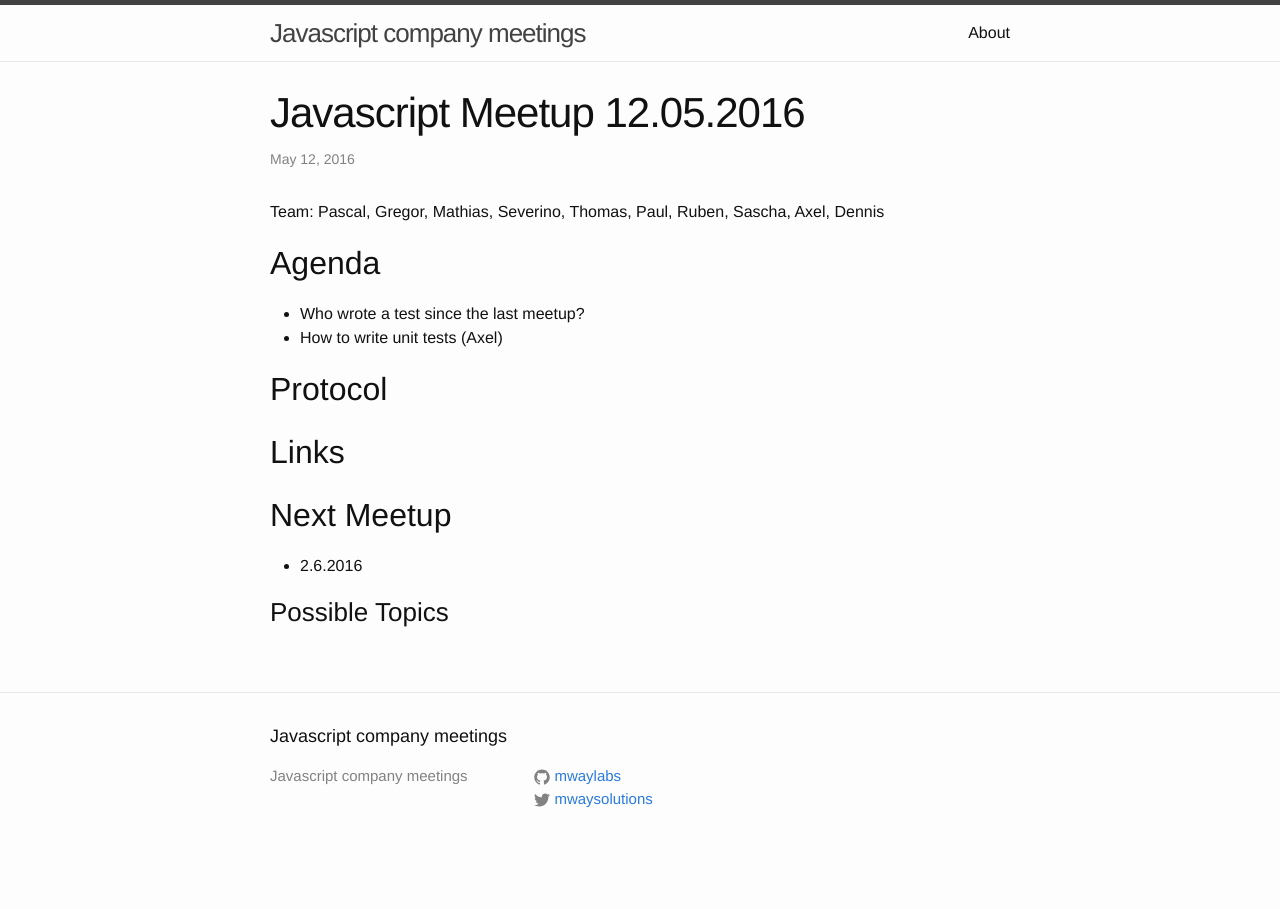
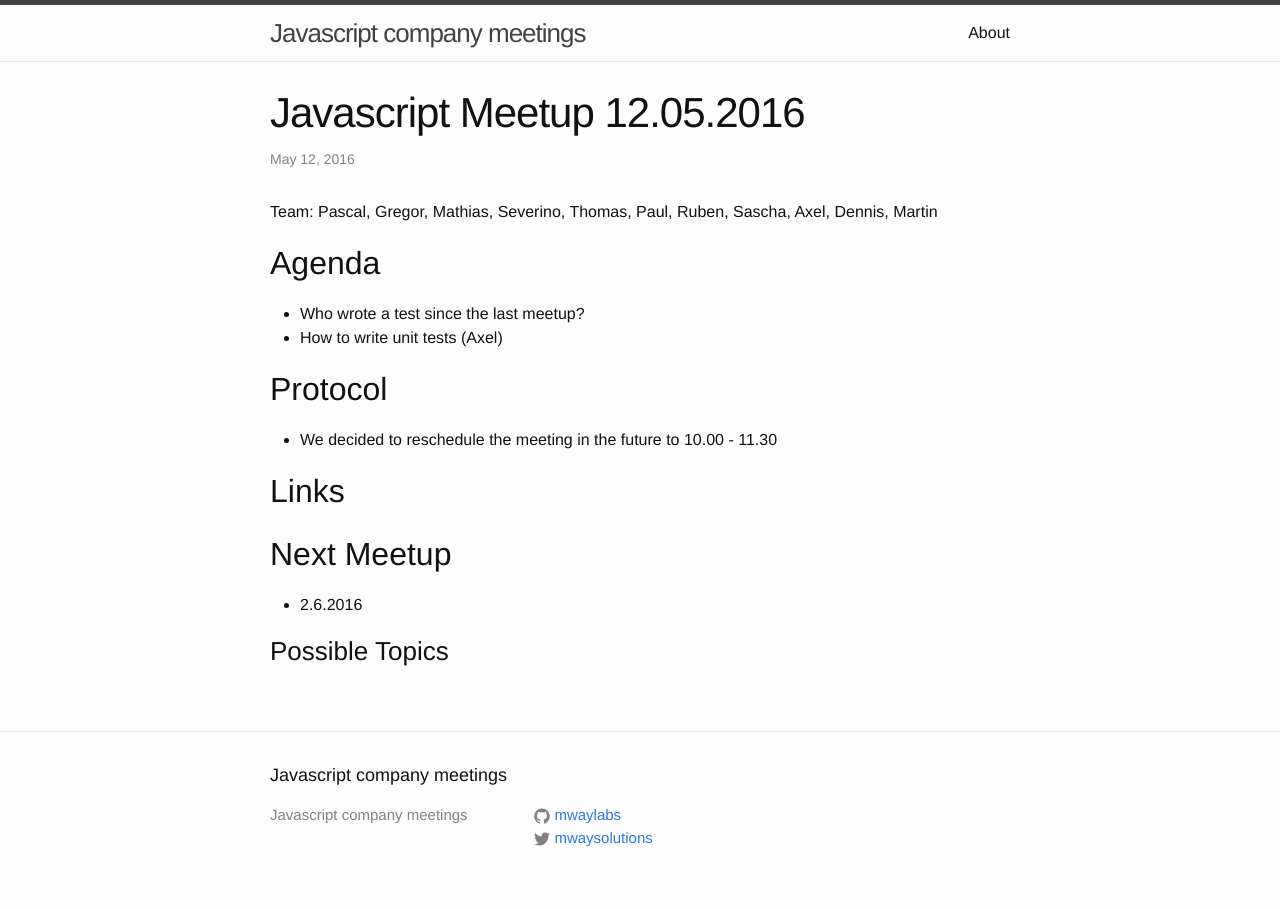
Before and after one commit to MathiasTim/javascript-company-meeting, a Jekyll site: the page built from _posts/2016-05-12-meetup.md, in a window 1280 px wide. Built offline with Jekyll 4.4.1, drawn with Linux system fonts in a browser that asks for light colours.

Commit message:
Update 2016-05-12-meetup.md

```diff
--- a/_posts/2016-05-12-meetup.md
+++ b/_posts/2016-05-12-meetup.md
@@ -5,7 +5,7 @@ date:   2016-05-12 09:30:00 +0200
 categories:
 ---
 
-Team: Pascal, Gregor, Mathias, Severino, Thomas, Paul, Ruben, Sascha, Axel, Dennis
+Team: Pascal, Gregor, Mathias, Severino, Thomas, Paul, Ruben, Sascha, Axel, Dennis, Martin
 
 ## Agenda
 
@@ -14,6 +14,8 @@ Team: Pascal, Gregor, Mathias, Severino, Thomas, Paul, Ruben, Sascha, Axel, Denn
 
 ## Protocol
 
+- We decided to reschedule the meeting in the future to 10.00 - 11.30
+
 ## Links
 
 ## Next Meetup
```
